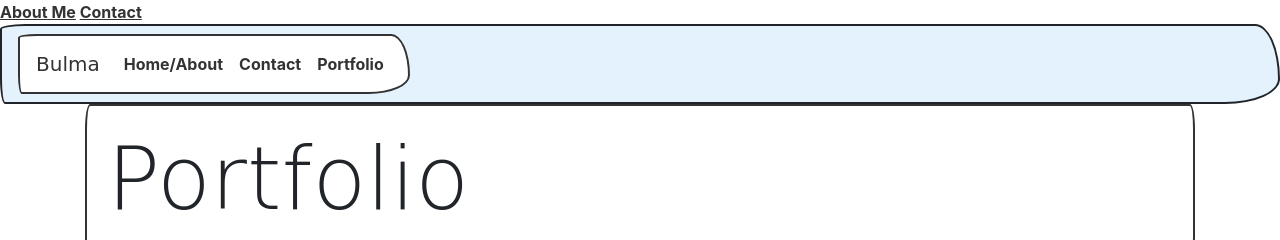
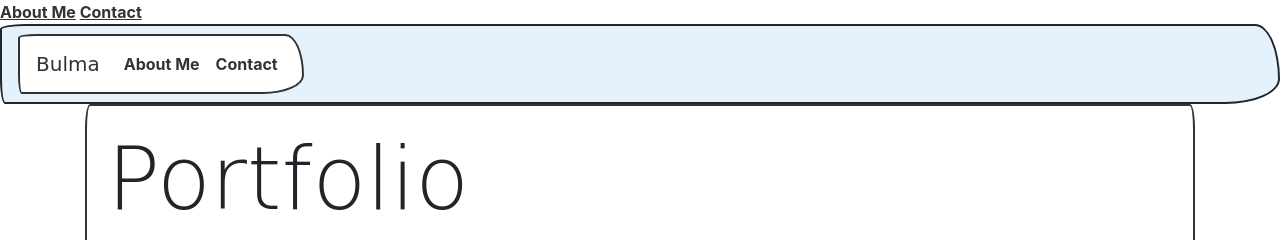
Before and after one commit to shandfield/huskeyhut, a plain HTML site: page pages/portfolio.html in a window 1280 px wide. Shown: the top 240 px of the page. Drawn offline with nearby package versions, Linux system fonts and the light colour scheme; a web font is replaced by a local one.

Commit message:
fixed navigation bar in header to have correct about me text and the corrct href to the aboutme.index

```diff
--- a/pages/portfolio.html
+++ b/pages/portfolio.html
@@ -29,14 +29,14 @@
         <div class="collapse navbar-collapse" id="navbarNav">
           <ul class="navbar-nav">
             <li class="nav-item active">
-              <a class="nav-link" href="index.html">Home/About <span class="sr-only">(current)</span></a>
+              <a class="nav-link" href="aboutme.html">About Me <span class="sr-only">(current)</span></a>
             </li>
             <li class="nav-item">
               <a class="nav-link" href="contact.html">Contact</a>
             </li>
-            <li class="nav-item">
+            <!-- <li class="nav-item">
               <a class="nav-link" href="portfolio.html">Portfolio</a>
-            </li>
+            </li> -->
          </ul>
         </div>
       </nav>
```
